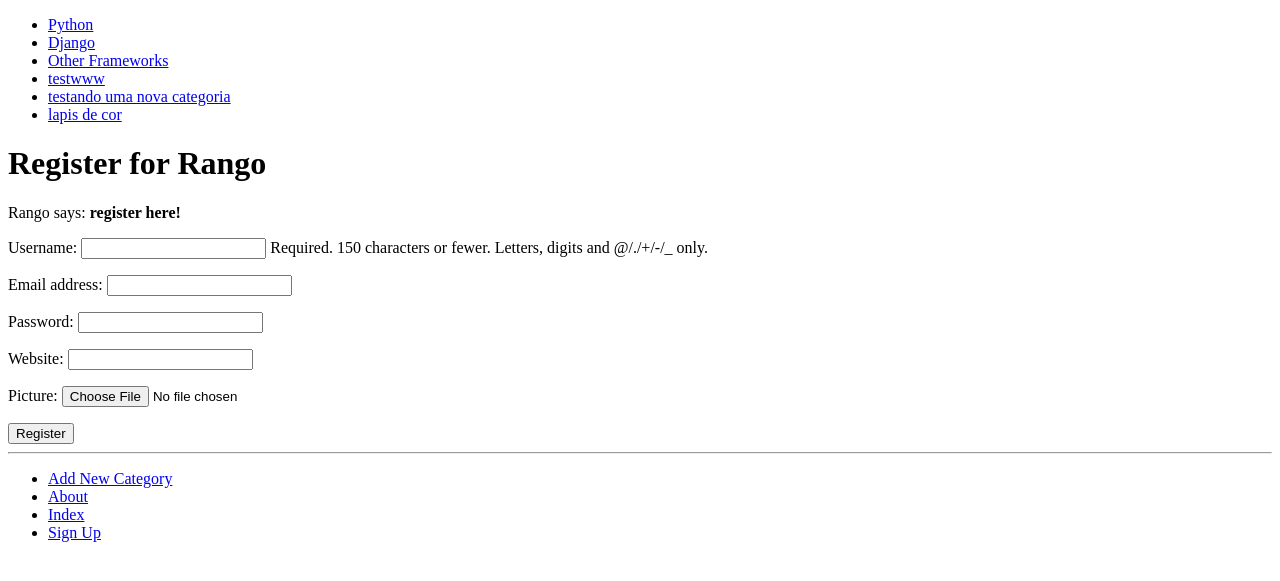
After one commit to rafamadaloz/tango-with-django-tutorial, a Django app: page /rango/register/ in a window 1280 px wide. The commit adds this page. Shown: the top 581 px of the page. Run offline with Django 3.2, Linux system fonts and the light colour scheme; data comes from the database, SQL or seed files in the repository; both versions use the stored data as it was after the commit.

Commit message:
Create User registration View and Template

```diff
--- a/rango/admin.py
+++ b/rango/admin.py
@@ -1,6 +1,6 @@
 from django.contrib import admin
 
-from rango.models import Category, Page
+from rango.models import Category, Page, UserProfile
 
 
 class CategoryAdmin(admin.ModelAdmin):
@@ -8,3 +8,4 @@ class CategoryAdmin(admin.ModelAdmin):
 
 admin.site.register(Category, CategoryAdmin)
 admin.site.register(Page)
+admin.site.register(UserProfile)
--- a/rango/forms.py
+++ b/rango/forms.py
@@ -1,5 +1,6 @@
 from django import forms
-from rango.models import Page, Category
+from rango.models import Page, Category, UserProfile
+from django.contrib.auth.models import User
 
 class CategoryForm(forms.ModelForm):
     name = forms.CharField(max_length=128,
@@ -33,3 +34,17 @@ class PageForm(forms.ModelForm):
             cleaned_data['url'] = url
 
             return cleaned_data
+
+
+class UserForm(forms.ModelForm):
+    password = forms.CharField(widget=forms.PasswordInput())
+
+    class Meta:
+        model = User
+        fields = ('username', 'email', 'password')
+
+
+class UserProfileForm(forms.ModelForm):
+    class Meta:
+        model = UserProfile
+        fields = ('website', 'picture')
--- a/rango/models.py
+++ b/rango/models.py
@@ -1,5 +1,6 @@
 from django.db import models
 from django.template.defaultfilters import slugify
+from django.contrib.auth.models import User
 
 
 class Category(models.Model):
@@ -27,3 +28,12 @@ class Page(models.Model):
 
     def __str__(self):
         return self.title
+
+
+class UserProfile(models.Model):
+    user = models.OneToOneField(User)
+    website = models.URLField(blank=True)
+    picture = models.ImageField(upload_to='profile_images', blank=True)
+
+    def __str__(self):
+        return self.user.username
--- a/rango/urls.py
+++ b/rango/urls.py
@@ -9,4 +9,5 @@ urlpatterns = [
     url(r'^add_category/$', views.add_category, name='add_category'),
     url(r'^category/(?P<category_name_slug>[\w\-]+)/$', views.show_category, name="show_category"),
     url(r'^category/(?P<category_name_slug>[\w\-]+)/add_page/$', views.add_page, name='add_page'),
+    url(r'^register/$', views.register, name='register'),
 ]
--- a/rango/views.py
+++ b/rango/views.py
@@ -1,7 +1,7 @@
 from django.shortcuts import render
 
 from rango.models import Category, Page
-from rango.forms import CategoryForm, PageForm
+from rango.forms import CategoryForm, PageForm, UserForm, UserProfileForm
 
 
 def index(request):
@@ -67,3 +67,39 @@ def add_page(request, category_name_slug):
     context_dict = {'form':form, 'category': category}
 
     return render(request, 'rango/add_page.html', context_dict)
+
+def register(request):
+    registered = False
+
+    if request.method == 'POST':
+        user_form = UserForm(data=request.POST)
+        profile_form = UserProfileForm(data=request.POST)
+
+        if user_form.is_valid() and profile_form.is_valid():
+            user = user_form.save()
+            user.set_password(user.password)
+            user.save()
+
+            profile = profile_form.save(commit=False)
+            profile.user = user
+
+            if 'picture' in request.FILES:
+                profile.picture = request.FILES['picture']
+
+            profile.save()
+            registered = True
+        else:
+            print(user_form.errors, profile_form.errors)
+    else:
+        user_form = UserForm()
+        profile_form = UserProfileForm()
+
+    return render(
+        request,
+        'rango/register.html',
+        {
+            'user_form': user_form,
+            'profile_form': profile_form,
+            'registered': registered
+        }
+    )
--- a/templates/rango/base.html
+++ b/templates/rango/base.html
@@ -27,6 +27,7 @@
                 <li><a href="{% url 'rango:add_category' %}">Add New Category</a></li>
                 <li><a href="{% url 'rango:about' %}">About</a></li>
                 <li><a href="{% url 'rango:index' %}">Index</a></li>
+                <li><a href="{% url 'rango:register' %}">Sign Up</a></li>
             </ul>
         </div>
     </body>
--- /dev/null
+++ b/templates/rango/register.html
@@ -0,0 +1,26 @@
+{% extends 'rango/base.html' %}
+{% load staticfiles %}
+
+{% block title_block %}
+    Register
+{% endblock %}
+
+{% block body_block %}
+    <h1>Register for Rango</h1>
+    {% if registered %}
+        Rango says: <strong>thank you for registering!</strong>
+        <a href="{% url 'rango:index' %}">Return to the homepage.</a><br />
+    {% else %}
+        Rango says: <strong>register here!</strong><br />
+        <form id="user_form" method="post" action="{% url 'rango:register' %}"
+                enctype="multipart/form-data">
+
+            {% csrf_token %}
+
+            {{ user_form.as_p }}
+            {{ profile_form.as_p }}
+
+            <input type="submit" name="submit" value="Register" />
+        </form>
+    {% endif %}
+{% endblock %}
```
Also changed, not shown: db.sqlite3, rango/migrations/0002_auto_20200401_1740.py (added), 1 other file.
